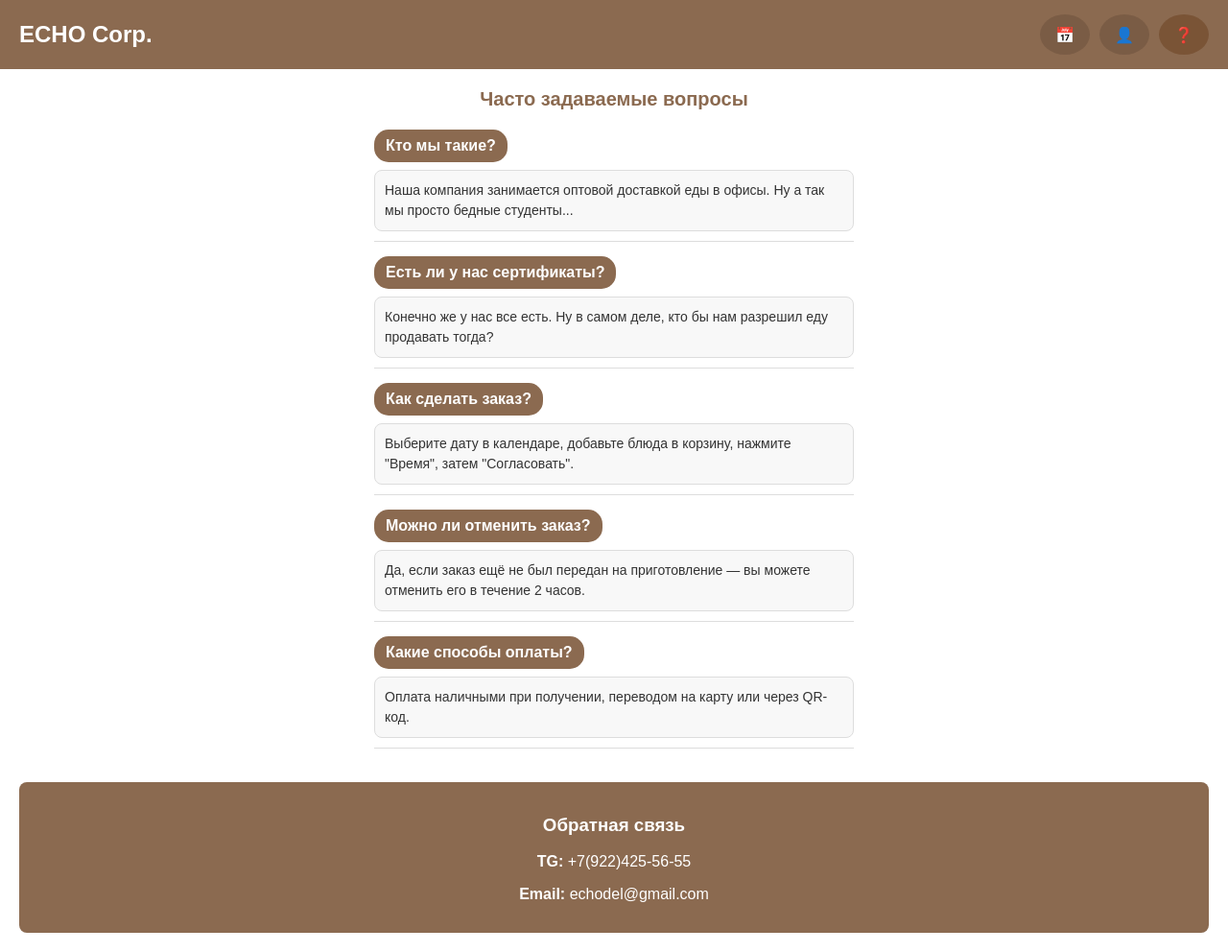
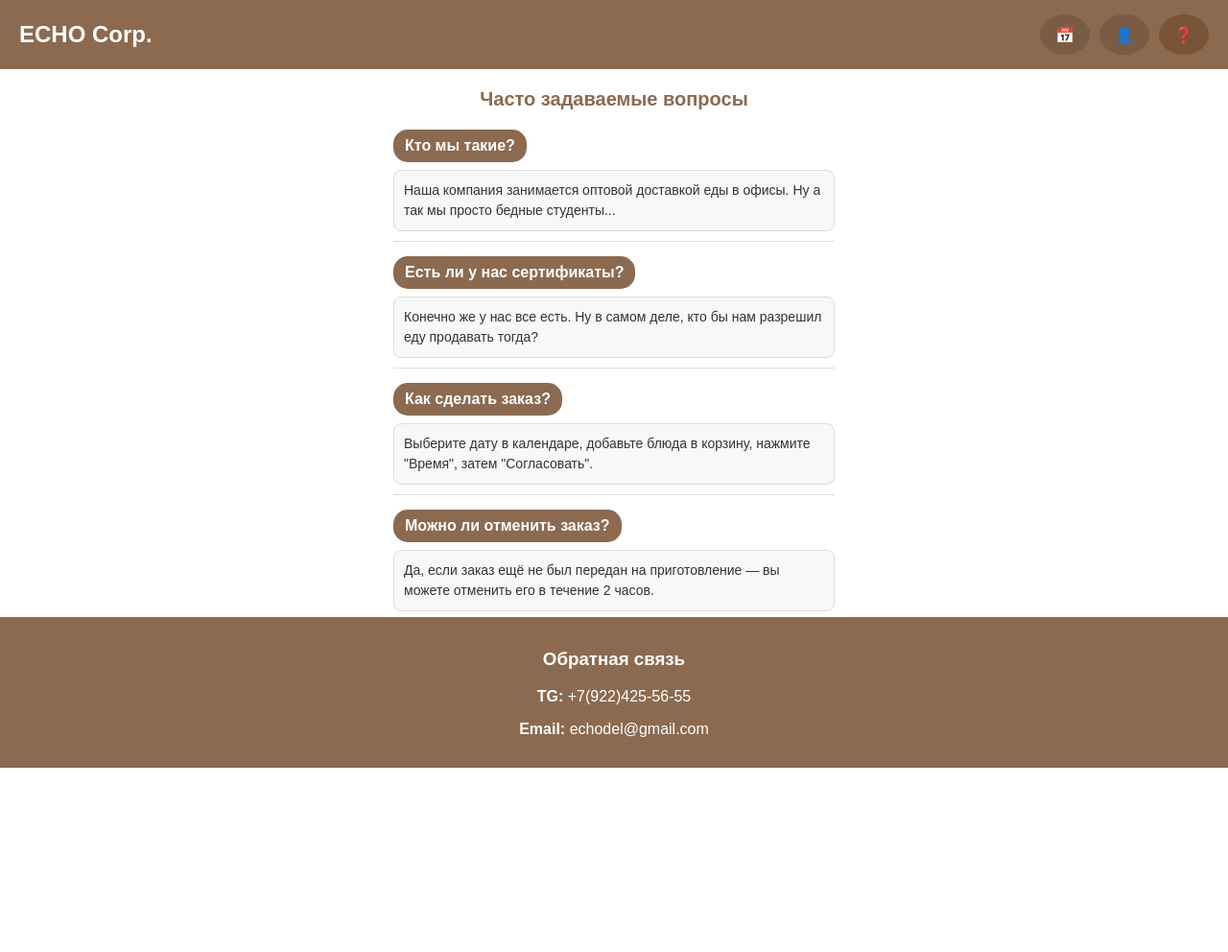
Before and after one commit to abletoburntheweb/echo_delivery_web, a Django app: page /faq/ in a window 1280 px wide. Shown: the whole page at 96% size. After the commit the page ends 800 px from the top, so only its background shows below. Run offline with Django 5.2, Linux system fonts and the light colour scheme; the visitor is signed in with stand-in values (Sample User, id 1).

Commit message:
stick contact box to bottom in FAQ

```diff
--- a/core/static/core/css/faq.css
+++ b/core/static/core/css/faq.css
@@ -1,3 +1,5 @@
+/* static/core/css/faq.css */
+
 body {
     font-family: Arial, sans-serif;
     background-color: #fdf9f4;
@@ -7,6 +9,7 @@ body {
     flex-direction: column;
     min-height: 100vh;
     box-sizing: border-box;
+    position: relative;
 }
 
 .header {
@@ -70,16 +73,16 @@ body {
     background-color: #6A4A2E;
 }
 
-
 .faq-full-container {
     flex-grow: 1;
     background-color: white;
-    padding: 20px;
+    padding: 20px 0;
     box-sizing: border-box;
     display: flex;
     flex-direction: column;
     align-items: center;
     overflow-y: auto;
+    padding-bottom: 80px;
 }
 
 .back-button {
@@ -90,7 +93,7 @@ body {
     border-radius: 5px;
     text-decoration: none;
     font-size: 16px;
-    margin-bottom: 15px;
+    margin: 0 0 15px 20px;
     transition: background-color 0.2s;
 }
 
@@ -105,6 +108,9 @@ body {
     font-weight: bold;
     color: #8b6a50;
     text-align: center;
+    width: 100%;
+    padding: 0 20px;
+    box-sizing: border-box;
 }
 
 .faq-content {
@@ -113,6 +119,8 @@ body {
     flex-grow: 1;
     overflow-y: auto;
     margin-bottom: 20px;
+    padding: 0 20px;
+    box-sizing: border-box;
 }
 
 .faq-list {
@@ -156,8 +164,13 @@ body {
     background-color: #8b6a50;
     color: white;
     padding: 15px;
-    border-radius: 8px;
+    border-radius: 0;
     text-align: center;
     width: 100%;
     box-sizing: border-box;
+    position: fixed;
+    bottom: 0;
+    left: 0;
+    right: 0;
+    z-index: 1000;
 }
```
